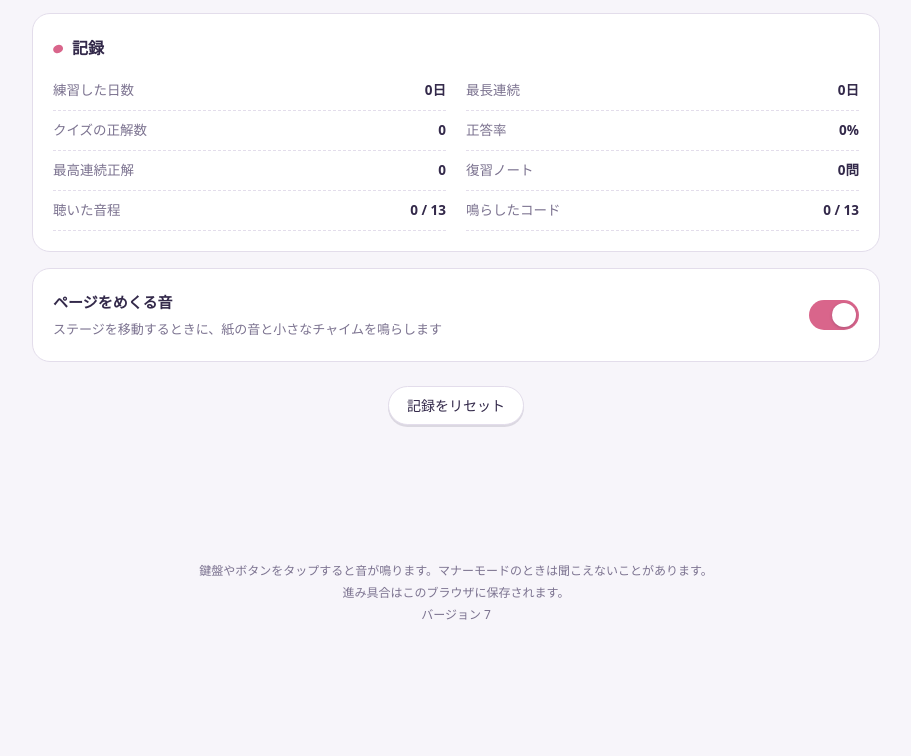
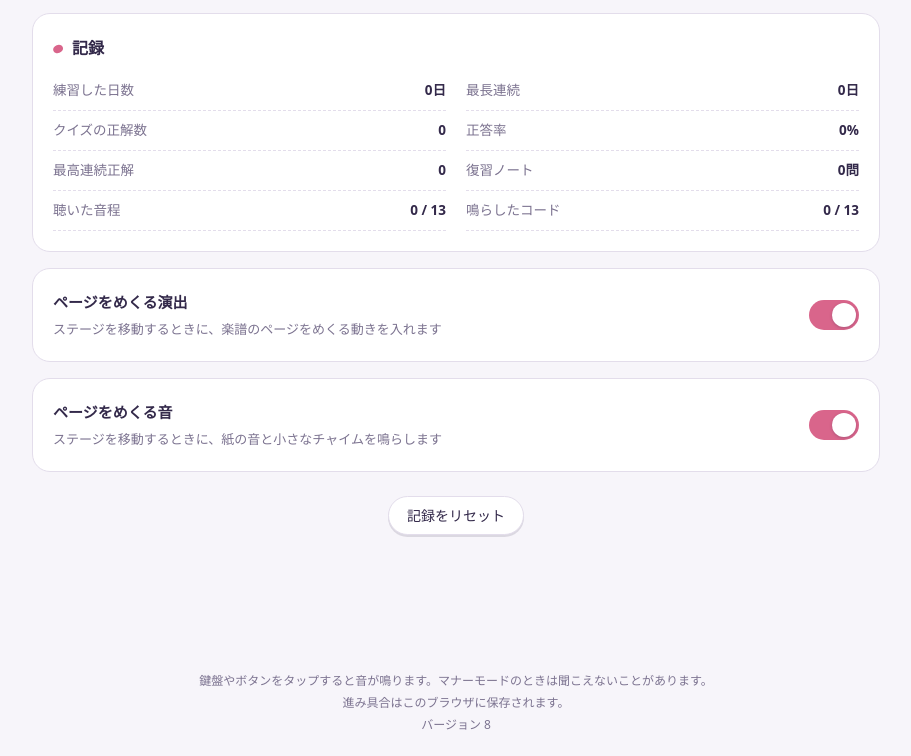
Before and after one commit to yosikiak-eng/riron-lab, a plain HTML site: page index.html in a window 1280 px wide. Shown: the part 2211-2967 px from the top of the page, without its empty margins (184-1095 px from the left). Before the commit the page ends 2858 px from the top, so only its background shows below. Drawn offline with Linux system fonts and the light colour scheme; a web font is replaced by a local one.

Commit message:
ページめくり演出のオン・オフ設定を追加（視差効果を減らす設定でも有効にできる）
Co-Authored-By: Claude Opus 5.5 <noreply@anthropic.com>
Claude-Session: https://claude.ai/code/session_0135uEjDvyoASJHZ3yg1UWW4

```diff
--- a/index.html
+++ b/index.html
@@ -452,7 +452,7 @@ section.fadein{animation:fadein .25s ease}
 .switch i{position:absolute;left:3px;top:3px;width:24px;height:24px;border-radius:50%;background:#fff;box-shadow:0 1px 3px rgba(51,41,74,.25);transition:transform .15s}
 .switch.on{background:var(--rose)}
 .switch.on i{transform:translateX(20px)}
-@media (prefers-reduced-motion:reduce){*{animation:none !important;transition:none !important}}
+@media (prefers-reduced-motion:reduce){*:not(.turnpage):not(.shade):not(.turnwrap){animation:none !important;transition:none !important}.turnwrap::before{animation:none !important}}
 </style>
 </head>
 <body>
@@ -744,7 +744,7 @@ section.fadein{animation:fadein .25s ease}
 
 </main>
 <div class="install" id="installBox" hidden><p class="sub" id="installText"></p><button class="btn primary" id="installBtn" hidden>ホーム画面に追加</button></div>
-<footer>鍵盤やボタンをタップすると音が鳴ります。マナーモードのときは聞こえないことがあります。<br>進み具合はこのブラウザに保存されます。<br>バージョン 7</footer>
+<footer>鍵盤やボタンをタップすると音が鳴ります。マナーモードのときは聞こえないことがあります。<br>進み具合はこのブラウザに保存されます。<br>バージョン 8</footer>
 
 <canvas id="fx"></canvas>
 <div class="toasts" id="toasts"></div>
@@ -1122,9 +1122,11 @@ function renderHome(){
     ${row('練習した日数',S.days.length+'日')}${row('最長連続',(S.best||0)+'日')}${row('クイズの正解数',c.qok)}${row('正答率',(c.qtot?Math.round(c.qok/c.qtot*100):0)+'%')}
     ${row('最高連続正解',c.qbest)}${row('復習ノート',S.wrong.length+'問')}${row('聴いた音程',c.iv.length+' / 13')}${row('鳴らしたコード',c.chord.length+' / 13')}
   </dl></div>
+  <div class="card setrow"><div><b>ページをめくる演出</b><p class="sub" style="margin:0">ステージを移動するときに、楽譜のページをめくる動きを入れます${matchMedia('(prefers-reduced-motion: reduce)').matches?'<br><span style="color:var(--rose)">この端末は「視差効果を減らす」がオンなので、最初はオフにしています</span>':''}</p></div><button class="switch${(S.pageTurn??!matchMedia('(prefers-reduced-motion: reduce)').matches)?' on':''}" id="ptToggle" role="switch" aria-checked="${!!(S.pageTurn??!matchMedia('(prefers-reduced-motion: reduce)').matches)}" aria-label="ページをめくる演出"><i></i></button></div>
   <div class="card setrow"><div><b>ページをめくる音</b><p class="sub" style="margin:0">ステージを移動するときに、紙の音と小さなチャイムを鳴らします</p></div><button class="switch${S.pageSound===false?'':' on'}" id="psToggle" role="switch" aria-checked="${S.pageSound!==false}" aria-label="ページをめくる音"><i></i></button></div>
   <p style="text-align:center;margin-top:24px"><button class="btn quiet" id="resetBtn">記録をリセット</button></p>`;
   $$('.goalsel button').forEach(b=>b.onclick=()=>{S.goal=+b.dataset.g;const t=todayRec();if(!t.goalHit&&t.pts>=S.goal){t.goalHit=1;sfx('badge')}save();renderHome()});
+  $('#ptToggle').onclick=()=>{S.pageTurn=!(S.pageTurn??!matchMedia('(prefers-reduced-motion: reduce)').matches);save();renderHome()};
   $('#psToggle').onclick=()=>{S.pageSound=S.pageSound===false;save();renderHome()};
   $('#qkRound').onclick=()=>startQuiz(qModeV==='review'||qModeV==='focus'?'interval':qModeV);
   if($('#qkReview'))$('#qkReview').onclick=()=>startQuiz('review');
@@ -1189,7 +1191,7 @@ function route(){
   };
   if(first||fromId===id){apply();return}
   pageSound(idx);
-  const calm=matchMedia('(prefers-reduced-motion: reduce)').matches;
+  const calm=!(S.pageTurn??!matchMedia('(prefers-reduced-motion: reduce)').matches);
   if(calm){apply();const sec=document.getElementById(id);sec.classList.remove('fadein');void sec.offsetWidth;sec.classList.add('fadein');return}
   const go=makeTurn(fromId,dir);apply();
   const sec=document.getElementById(id);sec.classList.remove('under');void sec.offsetWidth;sec.classList.add('under');
--- a/sw.js
+++ b/sw.js
@@ -1,6 +1,6 @@
 // 音楽理論ラボ サービスワーカー
 // 内容を更新したら VERSION を上げてください（古いキャッシュが消え、新しい版が配られます）
-const VERSION = 'v7';
+const VERSION = 'v8';
 const APP_CACHE = `riron-lab-app-${VERSION}`;
 const FONT_CACHE = 'riron-lab-fonts';
 
```
